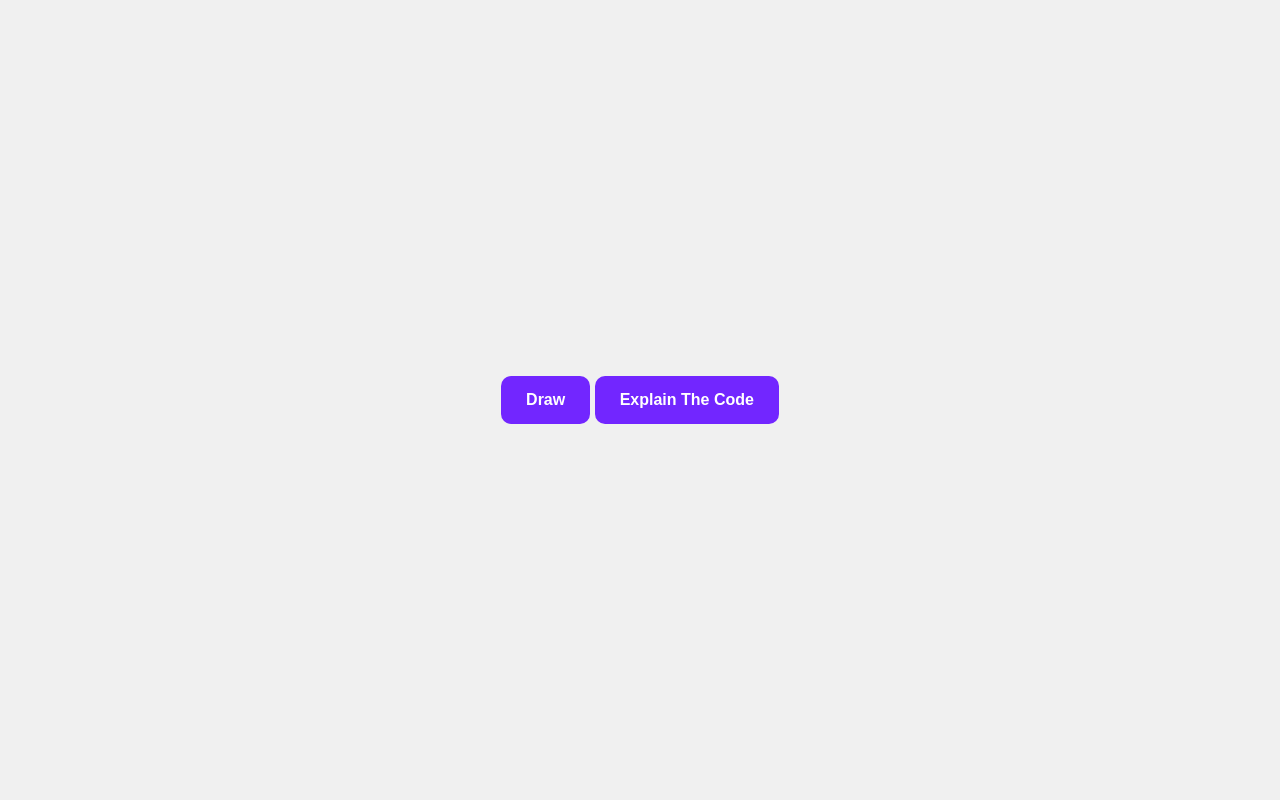
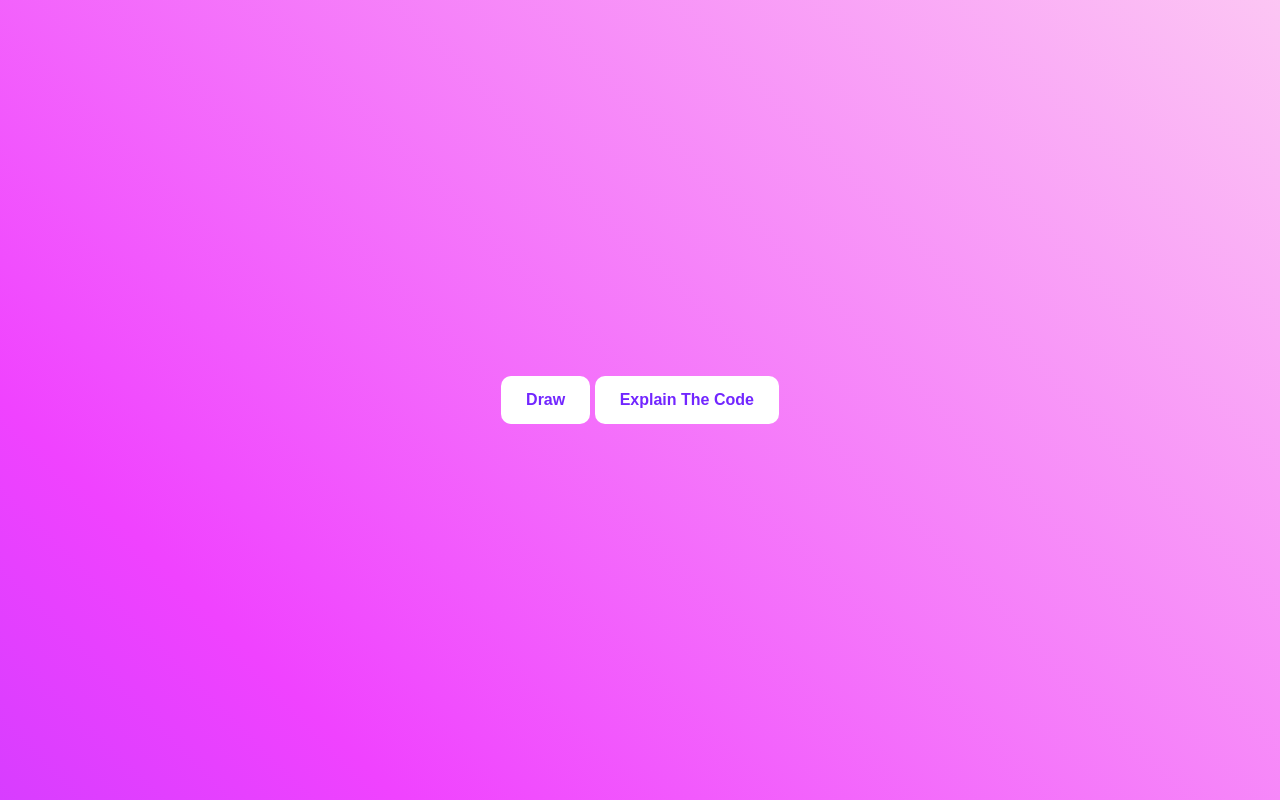
Before and after one commit to Mohammed23200/Doubly-Linked-List, a website: page theTwoButton.html in a window 1280 px wide. Drawn offline with Linux system fonts and the light colour scheme.

Commit message:
Applaying the second page

```diff
--- /dev/null
+++ b/padge style sheet 2.css
@@ -0,0 +1,36 @@
+body {
+    margin: 0;
+    font-family: Arial, sans-serif;
+    background: linear-gradient(45deg, #7226FF, #F042FF, #FFE5F1);
+    background-size: 200% 200%;
+    animation: gradientAnimation 10s ease infinite;
+    display: flex;
+    justify-content: center;
+    align-items: center;
+    height: 100vh;
+}
+
+@keyframes gradientAnimation {
+    0% { background-position: 0% 50%; }
+    50% { background-position: 100% 50%; }
+    100% { background-position: 0% 50%; }
+}
+
+.button {
+    background-color:#fff ;
+    color: #7226FF;
+    border: none;
+    border-radius: 10px;
+    padding: 15px 25px;
+    font-size: 16px;
+    font-weight: bold;
+    cursor: pointer;
+    transition: all 0.3s ease;
+}
+
+.button:hover {
+    transform: scale(1.1);
+    box-shadow: 0 6px 10px rgba(0, 0, 0, 0.2);
+    color: #fff;
+    background: linear-gradient(45deg, #7226FF, #F042FF);
+}
--- a/theTwoButton.html
+++ b/theTwoButton.html
@@ -4,33 +4,7 @@
   <meta charset="UTF-8">
   <meta name="viewport" content="width=device-width, initial-scale=1.0">
   <title>New Page</title>
-  <style>
-    body {
-      margin: 0;
-      font-family: Arial, sans-serif;
-      display: flex;
-      justify-content: center;
-      align-items: center;
-      height: 100vh;
-      background-color: #f0f0f0;
-    }
-
-    .button {
-      background-color: #7226FF;
-      color: #fff;
-      border: none;
-      border-radius: 10px;
-      padding: 15px 25px;
-      font-size: 16px;
-      font-weight: bold;
-      cursor: pointer;
-      transition: all 0.3s ease;
-    }
-
-    .button:hover {
-      background-color: #F042FF;
-    }
-  </style>
+  <link rel="stylesheet" href="padge%20style%20sheet%202.css">
 </head>
 <body>
 <div>
```
